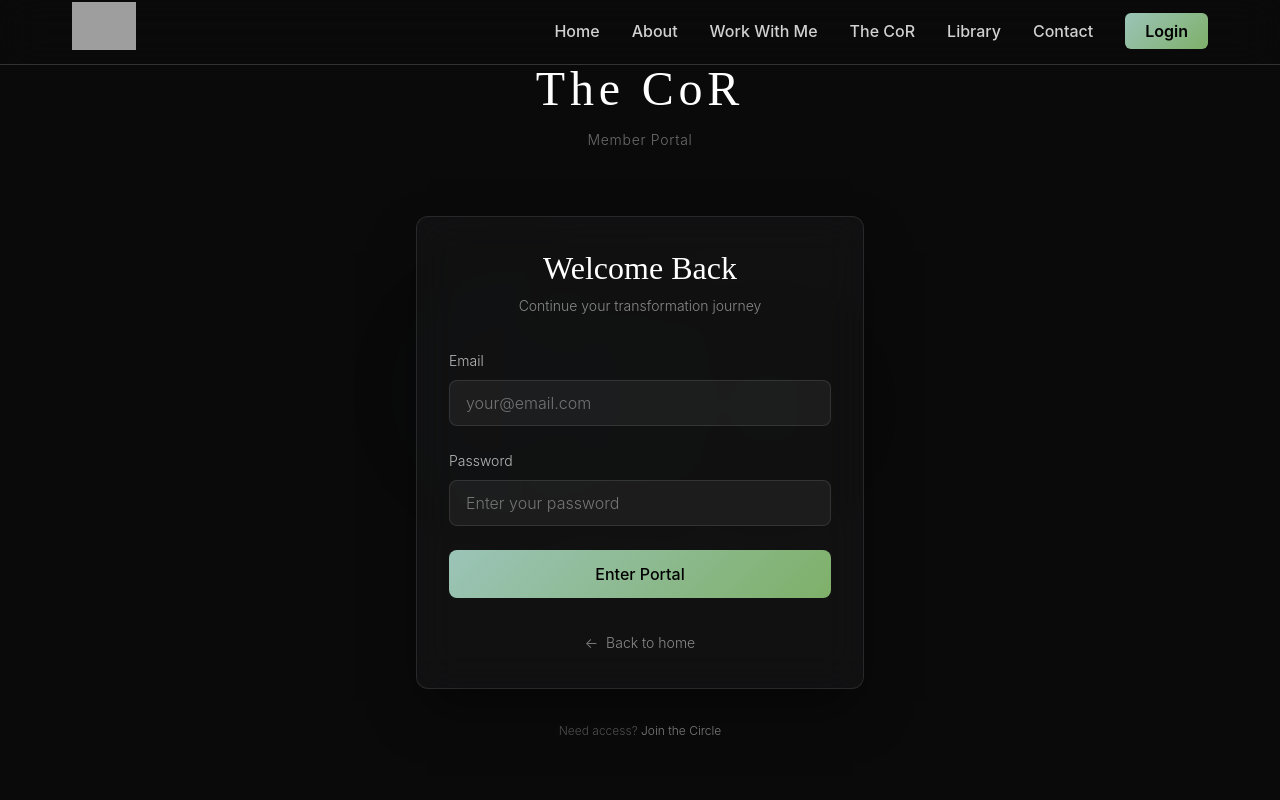
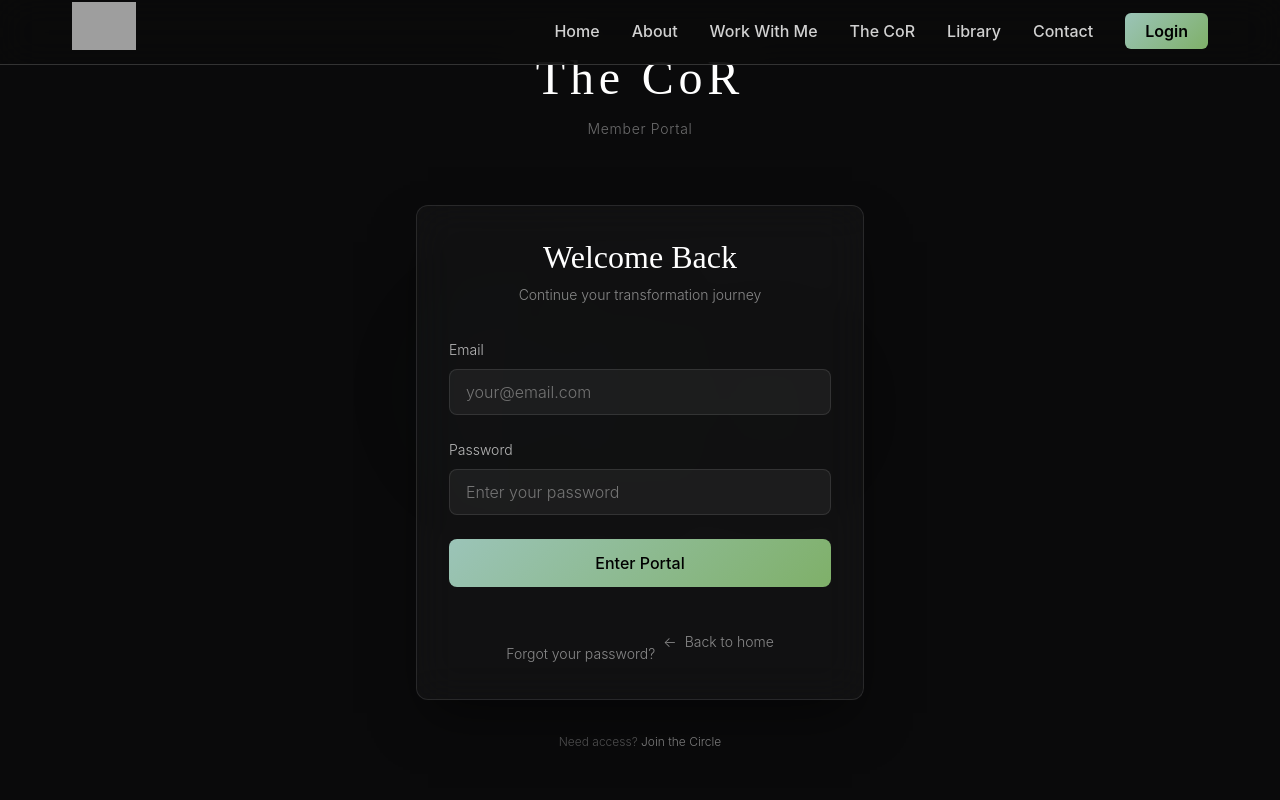
Before and after one commit to Your-True-North/true-north-websiteV2, a Next.js app: page /auth/login in a window 1280 px wide. Shown: the top 800 px of the page. Built offline with nearby package versions, Linux system fonts and the light colour scheme; grey boxes are pictures that could not be loaded.

Commit message:
Add forgot password link to login page

```diff
--- a/app/auth/login/page.tsx
+++ b/app/auth/login/page.tsx
@@ -264,6 +264,22 @@ export default function LoginPage() {
                 onMouseEnter={(e) => e.currentTarget.style.color = 'rgba(255, 255, 255, 0.8)'}
                 onMouseLeave={(e) => e.currentTarget.style.color = 'rgba(255, 255, 255, 0.5)'}
               >
+            <div style={{ marginTop: '1.5rem', textAlign: 'center' }}>
+              <Link
+                href="/auth/reset-password"
+                style={{
+                  fontSize: '0.875rem',
+                  color: 'rgba(255, 255, 255, 0.5)',
+                  textDecoration: 'none',
+                  fontWeight: 300,
+                  transition: 'color 0.3s ease'
+                }}
+                onMouseEnter={(e) => e.currentTarget.style.color = 'rgba(155, 196, 184, 0.8)'}
+                onMouseLeave={(e) => e.currentTarget.style.color = 'rgba(255, 255, 255, 0.5)'}
+              >
+                Forgot your password?
+              </Link>
+            </div>
                 <span>←</span> Back to home
               </Link>
             </div>
```
